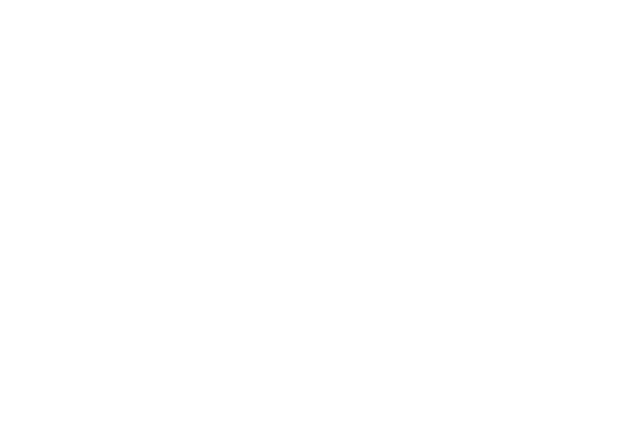
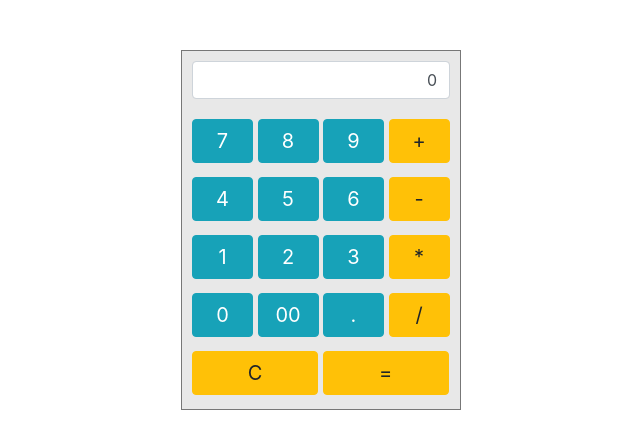
Before and after one commit to redoy1102/Calculator, a plain HTML site: page index.html in a window 1280 px wide. Shown: the whole page, without its empty margins (319-959 px from the left). Drawn offline with nearby package versions, Linux system fonts and the light colour scheme.

Commit message:
finish ui

```diff
--- a/index.html
+++ b/index.html
@@ -4,9 +4,47 @@
     <meta charset="UTF-8">
     <meta name="viewport" content="width=device-width, initial-scale=1.0">
     <title>Calculator</title>
-
+    <link rel="stylesheet" href="https://stackpath.bootstrapcdn.com/bootstrap/4.5.2/css/bootstrap.min.css" integrity="sha384-JcKb8q3iqJ61gNV9KGb8thSsNjpSL0n8PARn9HuZOnIxN0hoP+VmmDGMN5t9UJ0Z" crossorigin="anonymous">
+    <script src="https://code.jquery.com/jquery-3.5.1.slim.min.js" integrity="sha384-DfXdz2htPH0lsSSs5nCTpuj/zy4C+OGpamoFVy38MVBnE+IbbVYUew+OrCXaRkfj" crossorigin="anonymous"></script>
+    <script src="https://cdn.jsdelivr.net/npm/popper.js@1.16.1/dist/umd/popper.min.js" integrity="sha384-9/reFTGAW83EW2RDu2S0VKaIzap3H66lZH81PoYlFhbGU+6BZp6G7niu735Sk7lN" crossorigin="anonymous"></script>
+    <script src="https://stackpath.bootstrapcdn.com/bootstrap/4.5.2/js/bootstrap.min.js" integrity="sha384-B4gt1jrGC7Jh4AgTPSdUtOBvfO8shuf57BaghqFfPlYxofvL8/KUEfYiJOMMV+rV" crossorigin="anonymous"></script>
+    <link rel="stylesheet" href="style.css">
 </head>
 <body>
-
+    <div class="calculator">
+        <form action="" name="form">
+            <input type="text" value="0" class="form-control main-bar" name="display">
+             <div class="button-area">
+                 <div class="line">
+                     <input type="button" name="btn" value="7" class="btn btn-info">
+                     <input type="button" name="btn" value="8" class="btn btn-info">
+                     <input type="button" name="btn" value="9" class="btn btn-info">
+                     <input type="button" name="btn" value="+" class="btn btn-warning">
+                 </div>
+                 <div class="line">
+                    <input type="button" name="btn" value="4" class="btn btn-info">
+                    <input type="button" name="btn" value="5" class="btn btn-info">
+                    <input type="button" name="btn" value="6" class="btn btn-info">
+                    <input type="button" name="btn" value="-" class="btn btn-warning">
+                </div>
+                <div class="line">
+                    <input type="button" name="btn" value="1" class="btn btn-info">
+                    <input type="button" name="btn" value="2" class="btn btn-info">
+                    <input type="button" name="btn" value="3" class="btn btn-info">
+                    <input type="button" name="btn" value="*" class="btn btn-warning">
+                </div>
+                <div class="line">
+                    <input type="button" name="btn" value="0" class="btn btn-info">
+                    <input type="button" name="btn" value="00" class="btn btn-info">
+                    <input type="button" name="btn" value="." class="btn btn-info">
+                    <input type="button" name="btn" value="/" class="btn btn-warning">
+                </div>
+                <div class="line" class="last-line">
+                    <input id="finish" type="button" name="btn" value="C" class="btn btn-warning">
+                    <input id="finish" type="button" name="btn" value="=" class="btn btn-warning">
+                </div>
+             </div>
+        </form>
+    </div>
 </body>
 </html>
--- a/style.css
+++ b/style.css
@@ -0,0 +1,27 @@
+.calculator{
+    height: 360px;
+    width: 280px;
+    background-color: #e8e8e8;
+    margin: 0 auto;
+    margin-top: 50px;
+    padding: 10px;
+    border: 1px solid #777;
+}
+
+.main-bar{
+    margin-bottom: 20px;
+    text-align: right;
+}
+
+.btn{
+    font-size: 20px;
+    cursor: pointer;
+    width: 61px;
+}
+.line{
+    margin-bottom: 14px;
+}
+
+#finish{
+    width: 126px;
+}
```
